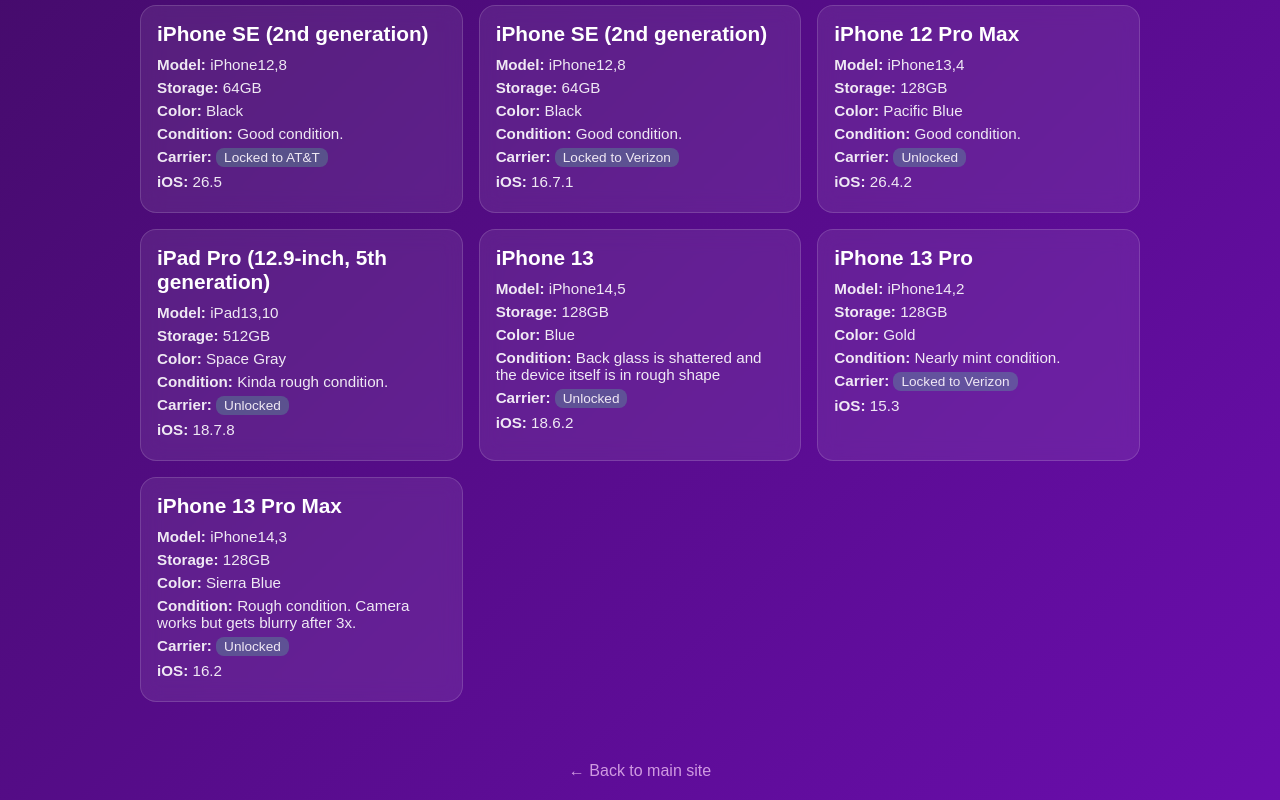
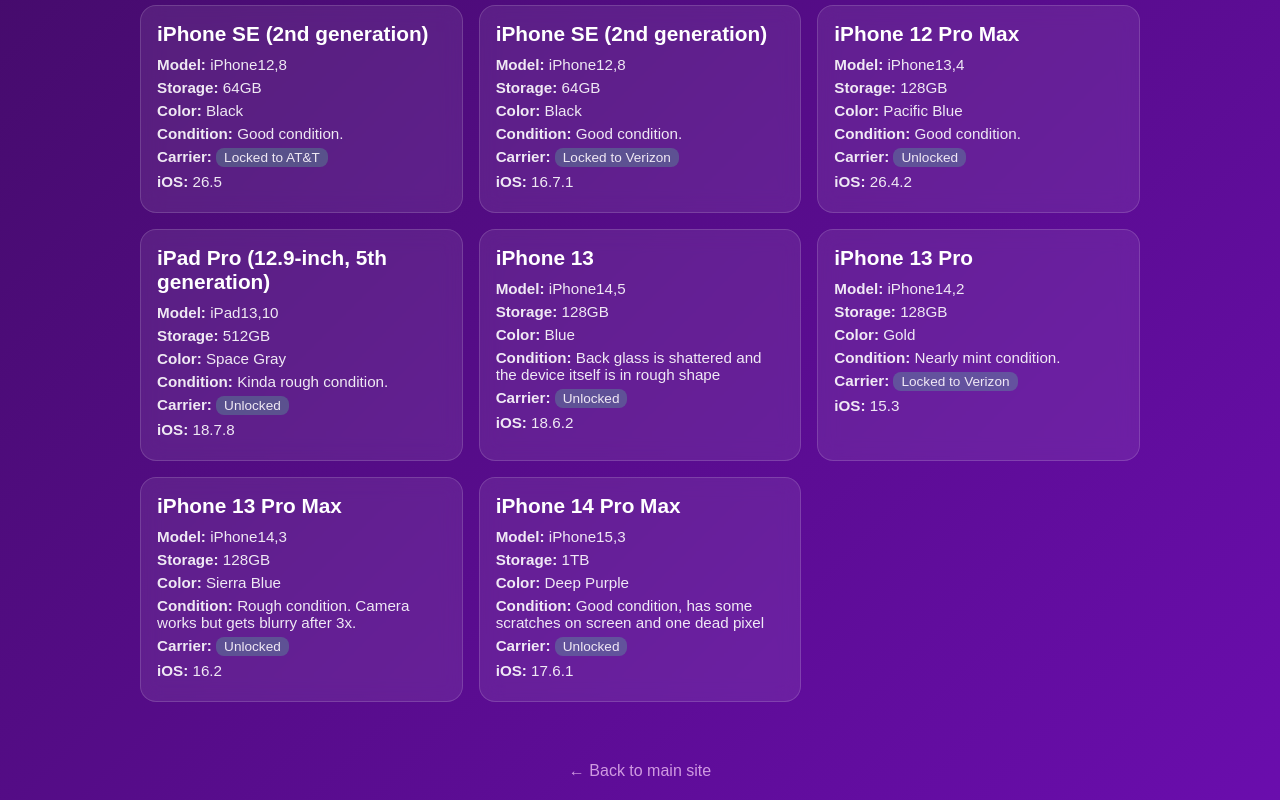
Before and after one commit to pwnerblu/collection, a plain HTML site: page index.html in a window 1280 px wide. Shown: the part 1573-2373 px from the top of the page. Drawn offline with Linux system fonts and the light colour scheme.

Commit message:
14pm arrived two days ago

```diff
--- a/index.html
+++ b/index.html
@@ -399,6 +399,19 @@
       </div>
       <div class="row"><span class="label">iOS:</span> 16.2</div>
     </div>
+    <div class="device">
+      <h2>iPhone 14 Pro Max</h2>
+
+      <div class="row"><span class="label">Model:</span> iPhone15,3</div>
+      <div class="row"><span class="label">Storage:</span> 1TB</div>
+      <div class="row"><span class="label">Color:</span> Deep Purple</div>
+      <div class="row"><span class="label">Condition:</span> Good condition, has some scratches on screen and one dead pixel</div>
+      <div class="row">
+        <span class="label">Carrier:</span>
+        <span class="status unlocked">Unlocked</span>
+      </div>
+      <div class="row"><span class="label">iOS:</span> 17.6.1</div>
+    </div>
   </div>
 
   <footer>
```
